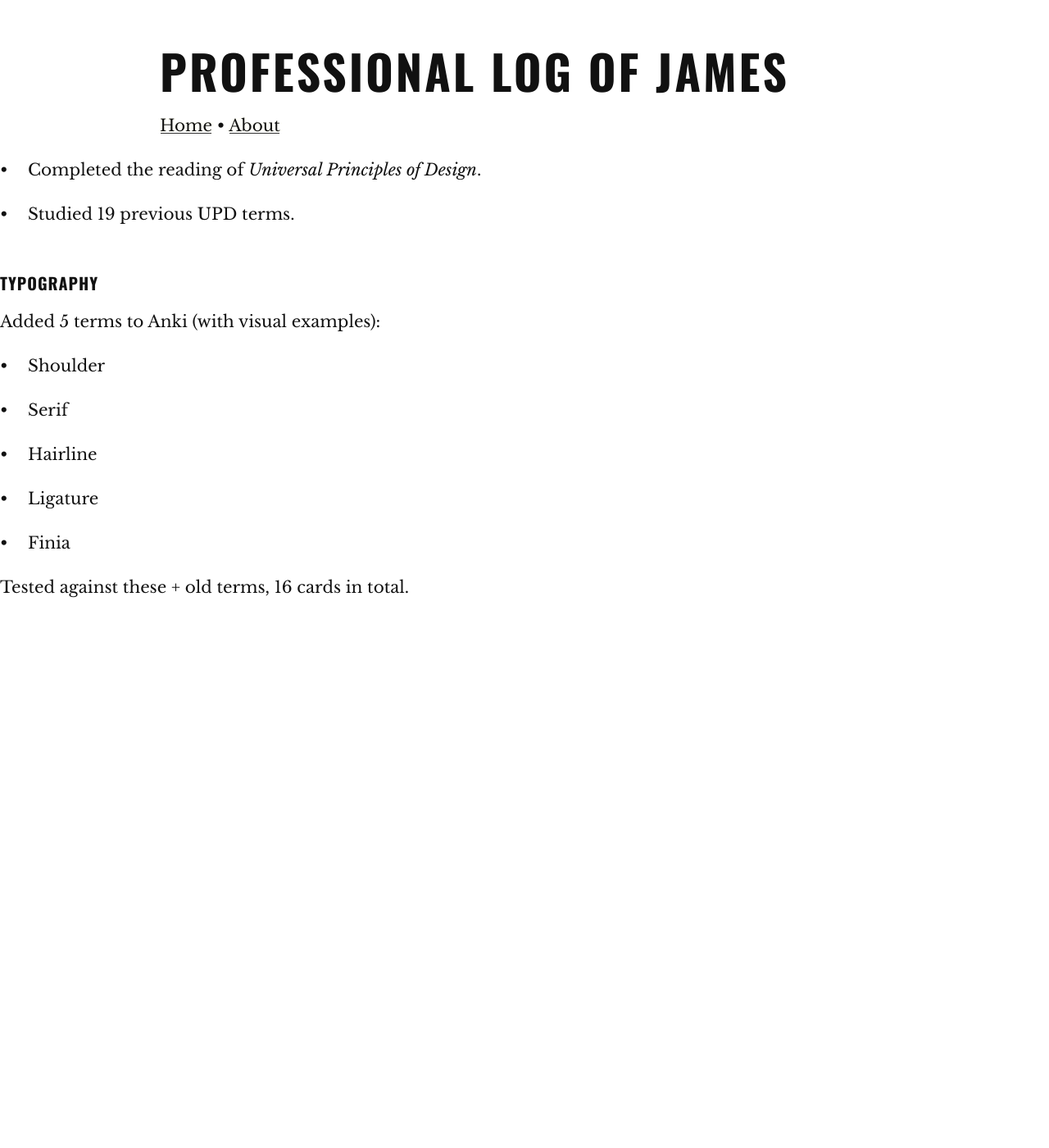
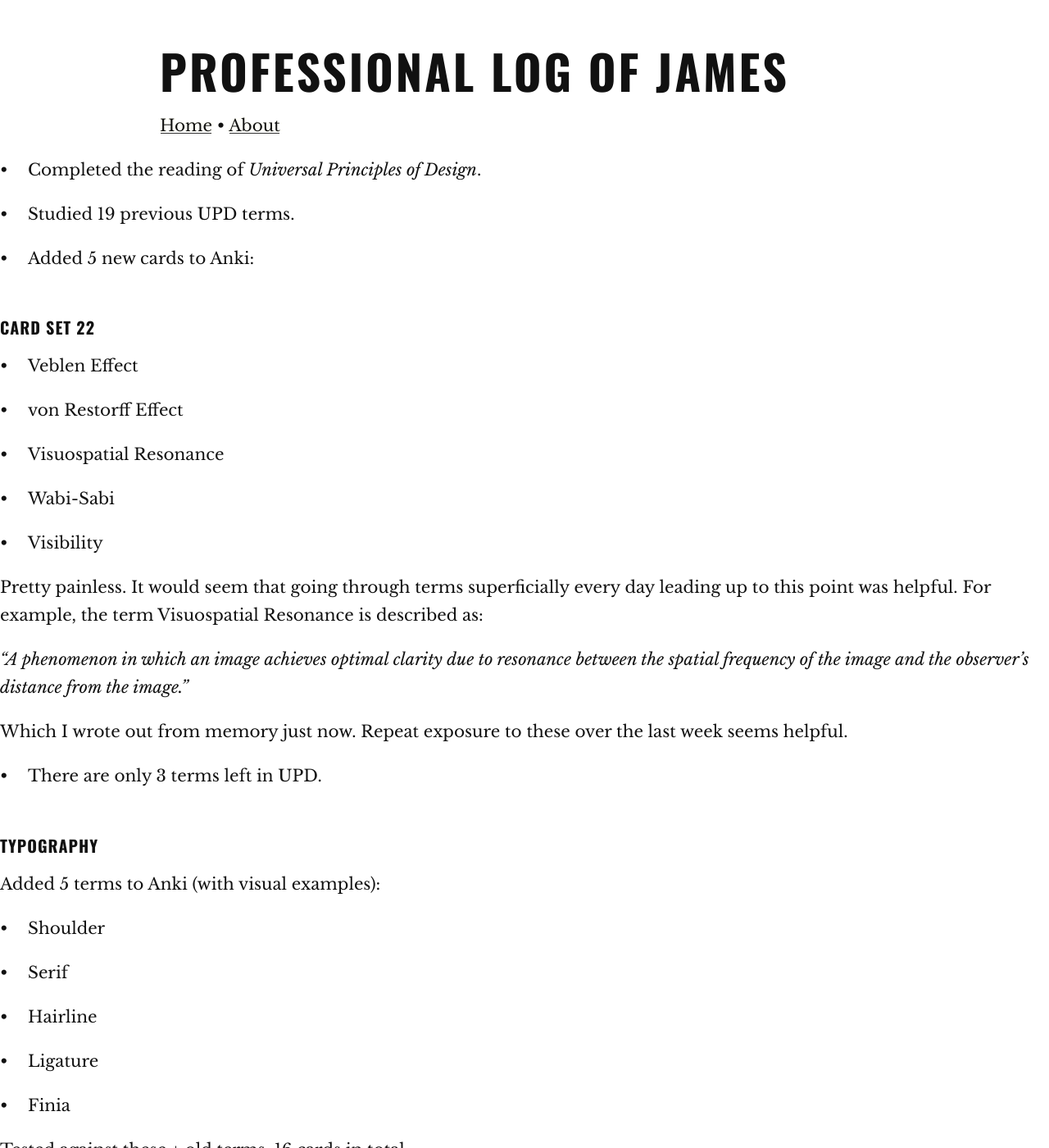
Before and after one commit to jpex/log, a Jekyll site: the page built from _posts/2017-12-06-34.md, in a window 1280 px wide and 1400 px high. Shown: the whole window at 82% size. Built offline with Jekyll 4.4.1, drawn with Linux system fonts in a browser that asks for light colours.

Commit message:
Update 2017-12-06-34.md

```diff
--- a/_posts/2017-12-06-34.md
+++ b/_posts/2017-12-06-34.md
@@ -5,6 +5,28 @@ tags: upd
 * Completed the reading of *Universal Principles of Design*.
 
 * Studied 19 previous UPD terms.
+
+* Added 5 new cards to Anki:
+
+### Card Set 22
+
+* Veblen Effect
+
+* von Restorff Effect
+
+* Visuospatial Resonance
+
+* Wabi-Sabi
+
+* Visibility
+
+Pretty painless. It would seem that going through terms superficially every day leading up to this point was helpful. For example, the term Visuospatial Resonance is described as:
+
+*"A phenomenon in which an image achieves optimal clarity due to resonance between the spatial frequency of the image and the observer's distance from the image."*
+
+Which I wrote out from memory just now. Repeat exposure to these over the last week seems helpful.
+
+* There are only 3 terms left in UPD.
 
 
 ### Typography
```
